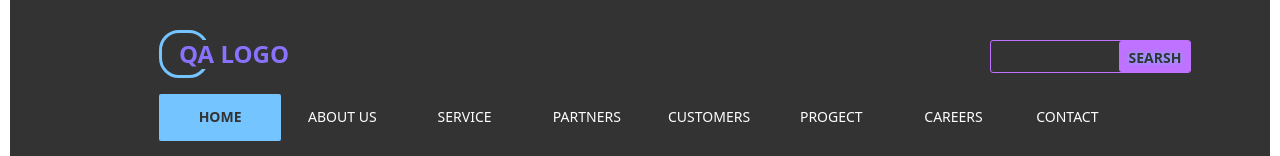
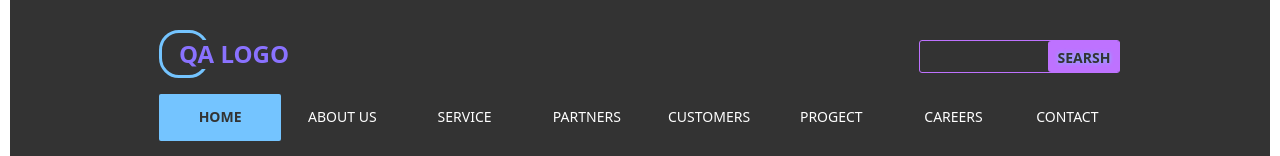
Before and after one commit to L-Katerina/qa-template, a React (Create React App) app: page / in a window 1280 px wide. Shown: the top 156 px of the page. Built offline with nearby package versions, Linux system fonts and the light colour scheme; grey boxes are pictures that could not be loaded.

Commit message:
add src/App.css

```diff
--- a/src/App.css
+++ b/src/App.css
@@ -8,6 +8,7 @@
 }
 .head {
   display: flex;
+  justify-content: space-between;
 }
 .logo {
   display: flex;
@@ -37,7 +38,6 @@
 }
 .search {
   margin-top: 40px;
-  margin-left: 710px;
   width: 201px;
   height: 33px;
   border: 1px solid #be72ff;
```
